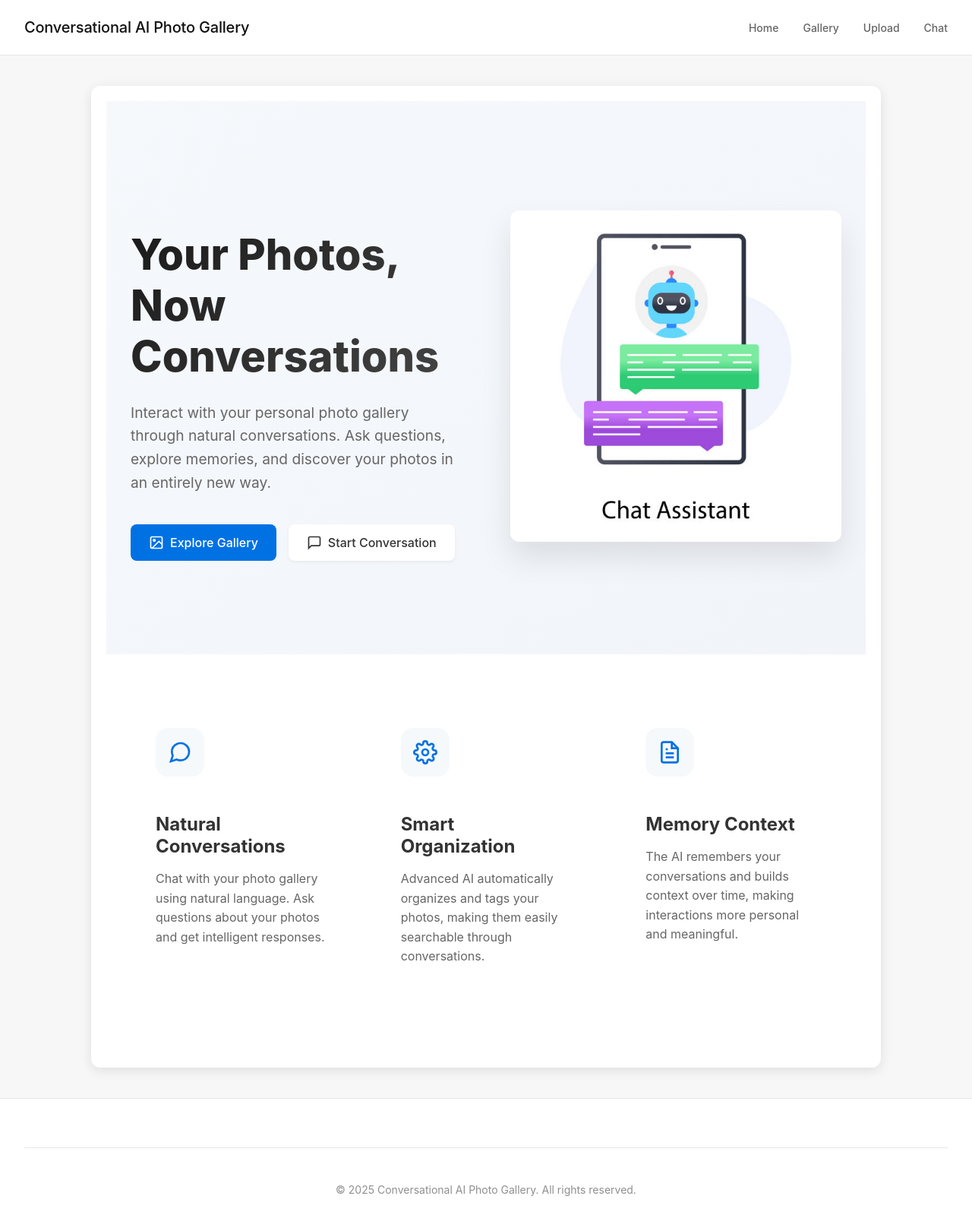
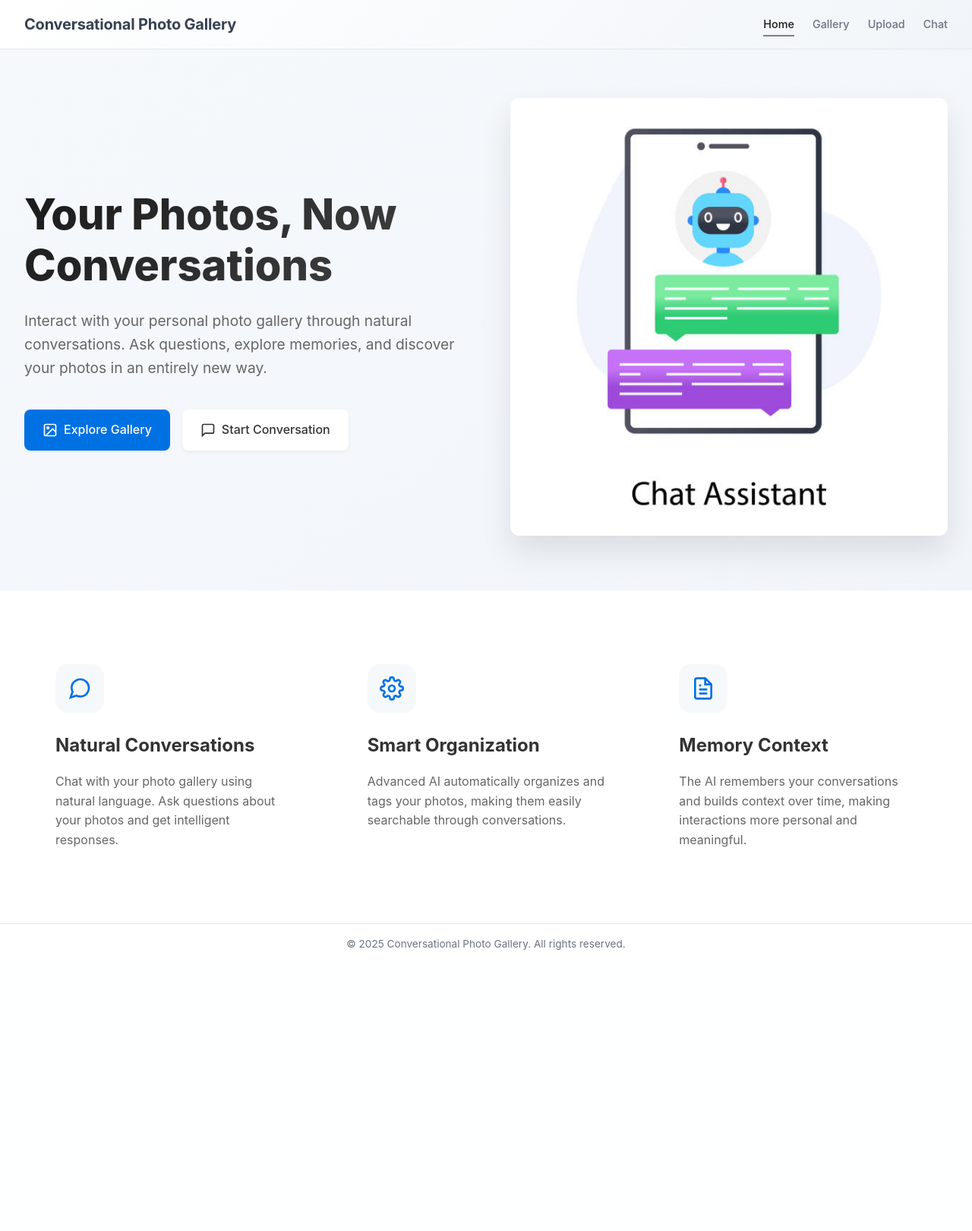
Before and after one commit to pritamgold/Conversational-Memory-Bot, a FastAPI app: page / in a window 1280 px wide. Shown: the whole page at 76% size. After the commit the page ends 1250 px from the top, so only its background shows below. Run offline with FastAPI, Linux system fonts and the light colour scheme.

Commit message:
update(base.html): Update and refactor base web design
- Update design and separate css js file.

Refs: #556308

```diff
--- a/conversational_photo_gallery/main.py
+++ b/conversational_photo_gallery/main.py
@@ -21,7 +21,7 @@ app.mount("/images", StaticFiles(directory="images"), name="images")
 
 app.include_router(homepage.router, prefix="")
 app.include_router(gallery.router, prefix="/gallery")
-app.include_router(upload.router, prefix="/upload-image")
+app.include_router(upload.router, prefix="/upload")
 app.include_router(image_viewer.router, prefix="/gallery")
 app.include_router(chat.router, prefix="/chat")
 
--- /dev/null
+++ b/conversational_photo_gallery/static/css/style.css
@@ -0,0 +1,144 @@
+:root {
+  --color-black: #1a1a1a;
+  --color-dark: #2c2c2c;
+  --color-gray: #6b7280;
+  --color-light-gray: #9ca3af;
+  --color-border: #e5e7eb;
+  --color-background: #f9fafb;
+  --color-white: #ffffff;
+  --color-accent: #3b82f6;
+}
+
+* {
+  box-sizing: border-box;
+  margin: 0;
+  padding: 0;
+}
+
+body {
+  font-family: -apple-system, BlinkMacSystemFont, "Segoe UI", Roboto, "Helvetica Neue", Arial, sans-serif;
+  background: var(--color-background);
+  color: var(--color-black);
+  min-height: 100vh;
+  display: flex;
+  flex-direction: column;
+  line-height: 1.6;
+}
+
+/* Navbar Styling */
+.navbar {
+  display: flex;
+  justify-content: space-between;
+  align-items: center;
+  padding: 1rem 2rem;
+  background: linear-gradient(135deg, var(--color-white), #f1f5f9);
+  border-bottom: 1px solid var(--color-border);
+  box-shadow: 0 2px 4px rgba(0, 0, 0, 0.05);
+}
+
+.nav-title {
+  font-size: 1.25rem;
+  font-weight: 700;
+  color: #374151;
+  letter-spacing: -0.01em;
+  text-decoration: none;
+}
+
+.nav-title:hover {
+  color: var(--color-black);
+}
+
+
+.navbar-links {
+  display: flex;
+  gap: 1.5rem;
+}
+
+.nav-link {
+  text-decoration: none;
+  color: var(--color-gray);
+  font-size: 0.9rem;
+  font-weight: 500;
+  position: relative;
+  transition: color 0.3s ease;
+}
+
+.nav-link::after {
+  content: '';
+  position: absolute;
+  width: 0;
+  height: 2px;
+  bottom: -4px;
+  left: 0;
+  background-color: var(--color-accent);
+  transition: width 0.3s ease;
+}
+
+.nav-link:hover {
+  color: var(--color-black);
+}
+
+.nav-link:hover::after {
+  width: 100%;
+}
+.nav-link.active-link { /* Add this class */
+    color: var(--color-black);
+}
+
+.nav-link.active-link::after { /* Add this class */
+  width: 100%;
+  background-color: gray;
+}
+/* Footer Styling */
+footer {
+  background: var(--color-white);
+  border-top: 1px solid var(--color-border);
+  padding: 1rem 2rem;
+  text-align: center;
+  font-size: 0.85rem;
+  color: var(--color-gray);
+  margin-top: auto;
+}
+
+footer p {
+  margin: 0;
+}
+
+/* Responsive Design */
+@media (max-width: 768px) {
+  .navbar {
+    flex-direction: column;
+    padding: 1rem;
+    gap: 1rem;
+  }
+
+  .navbar-links {
+    flex-wrap: wrap;
+    justify-content: center;
+    gap: 1rem;
+  }
+
+  .nav-link {
+    font-size: 0.85rem;
+  }
+
+
+  footer {
+    padding: 0.75rem 1rem;
+    font-size: 0.8rem;
+  }
+}
+
+@media (max-width: 480px) {
+  .navbar-logo {
+    font-size: 1.25rem;
+  }
+
+  .navbar-logo::before {
+    font-size: 1.5rem;
+  }
+
+  .nav-link {
+    font-size: 0.8rem;
+  }
+}
--- /dev/null
+++ b/conversational_photo_gallery/static/js/main.js
@@ -0,0 +1,15 @@
+document.addEventListener("DOMContentLoaded", function () {
+  const currentPath = window.location.pathname;
+  const navLinks = document.querySelectorAll(".nav-link");
+
+  navLinks.forEach((link) => {
+    const linkPath = link.getAttribute("href").replace(/\/$/, "");
+    const normalizedCurrentPath = currentPath.replace(/\/$/, "");
+
+    if (linkPath === normalizedCurrentPath) {
+      link.classList.add("active-link"); // Add the active-link class
+    } else {
+      link.classList.remove("active-link"); // Remove the active-link class
+    }
+  });
+});
--- a/conversational_photo_gallery/templates/base.html
+++ b/conversational_photo_gallery/templates/base.html
@@ -3,168 +3,27 @@
 <head>
   <meta charset="UTF-8">
   <meta name="viewport" content="width=device-width, initial-scale=1.0">
-  <title>AI Photo Gallery</title>
-
-  <style>
-    :root {
-      --color-black: #111111;
-      --color-dark: #2c2c2c;
-      --color-gray: #666666;
-      --color-light-gray: #8f8f8f;
-      --color-border: #e5e5e5;
-      --color-background: #f7f7f7;
-      --color-white: #ffffff;
-    }
-
-    body {
-      font-family: -apple-system, BlinkMacSystemFont, "Segoe UI", Roboto, "Helvetica Neue", Arial, sans-serif;
-      margin: 0;
-      padding: 0;
-      background: var(--color-background);
-      color: var(--color-black);
-      min-height: 100vh;
-      display: flex;
-      flex-direction: column;
-      transition: background 0.3s, color 0.3s;
-    }
-
-    /* Header */
-    header {
-      text-align: center;
-      padding: 20px;
-      background: #f8f8f8;
-      box-shadow: 0 4px 8px rgba(0, 0, 0, 0.1);
-    }
-
-    header h1 {
-      font-size: 24px;
-      font-weight: 600;
-    }
-
-    /* Navbar Styling */
-    .navbar {
-      display: flex;
-      justify-content: space-between;
-      align-items: center;
-      padding: 1.5rem 2rem;
-      background: var(--color-white);
-      border-bottom: 1px solid var(--color-border);
-    }
-
-    .navbar-title {
-      font-size: 1.25rem;
-      font-weight: 500;
-      color: var(--color-black);
-      letter-spacing: -0.01em;
-    }
-
-    .navbar-links {
-      display: flex;
-      align-items: center;
-      gap: 2rem;
-    }
-
-    .nav-link {
-      text-decoration: none;
-      color: var(--color-gray);
-      font-size: 0.875rem;
-      font-weight: 500;
-      transition: all 0.2s ease;
-      position: relative;
-    }
-
-    .nav-link::after {
-      content: '';
-      position: absolute;
-      width: 0;
-      height: 1px;
-      bottom: -2px;
-      left: 0;
-      background-color: var(--color-black);
-      transition: width 0.2s ease;
-    }
-
-    .nav-link:hover {
-      color: var(--color-black);
-    }
-
-    .nav-link:hover::after {
-      width: 100%;
-    }
-
-    /* Navigation Bar */
-    nav {
-      display: flex;
-      justify-content: center;
-      padding: 12px 0;
-      background: #fff;
-      border-bottom: 1px solid #ddd;
-    }
-
-    /* Content Styling */
-    .content {
-      width: 90%;
-      max-width: 1000px;
-      margin: 40px auto;
-      background: #fff;
-      padding: 20px;
-      border-radius: 12px;
-      box-shadow: 0 4px 16px rgba(0, 0, 0, 0.1);
-    }
-
-    /* Footer Styling */
-    .footer {
-      background: var(--color-white);
-      border-top: 1px solid var(--color-border);
-      padding: 2rem;
-      margin-top: auto;
-    }
-
-    .footer-bottom {
-      text-align: center;
-      padding-top: 2rem;
-      margin-top: 2rem;
-      border-top: 1px solid var(--color-border);
-      font-size: 0.875rem;
-      color: var(--color-light-gray);
-    }
-
-    /* Responsive Design */
-    @media (max-width: 768px) {
-      .navbar {
-        padding: 1rem;
-        flex-direction: column;
-        gap: 1rem;
-      }
-
-      .navbar-links {
-        width: 100%;
-        justify-content: space-between;
-        gap: 1rem;
-      }
-    }
-  </style>
+  <title>Conversational Photo Gallery</title>
+  <link rel="stylesheet" href="/static/css/style.css">
 </head>
 <body>
   <nav class="navbar">
-    <div class="navbar-title">Conversational AI Photo Gallery</div>
+    <a href="/" class="nav-title">Conversational Photo Gallery</a>
     <div class="navbar-links">
       <a href="/" class="nav-link">Home</a>
       <a href="/gallery/" class="nav-link">Gallery</a>
-      <a href="/upload-image/" class="nav-link">Upload</a>
+      <a href="/upload/" class="nav-link">Upload</a>
       <a href="/chat/" class="nav-link">Chat</a>
     </div>
   </nav>
 
-  <div class="content">
     {% block content %}
     {% endblock %}
-  </div>
 
-  <footer class="footer">
-    <div class="footer-bottom">
-      <p>&copy; 2025 Conversational AI Photo Gallery. All rights reserved.</p>
-    </div>
+  <footer>
+    <p>© 2025 Conversational Photo Gallery. All rights reserved.</p>
   </footer>
+
+  <script src="/static/js/main.js"></script>
 </body>
 </html>
```
